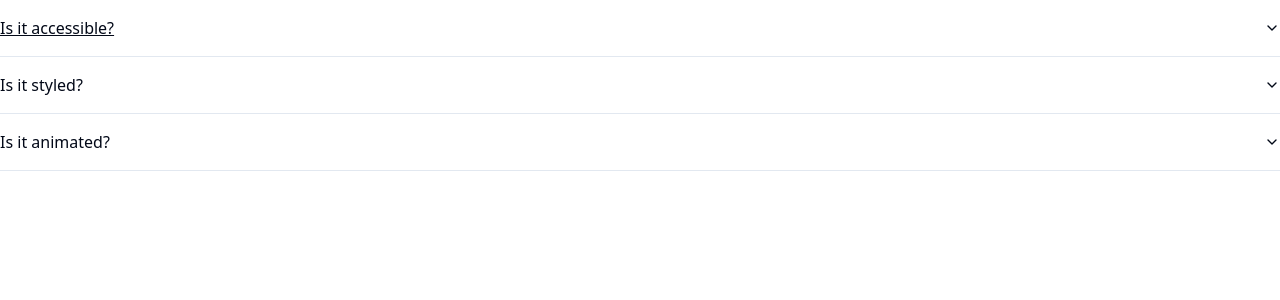
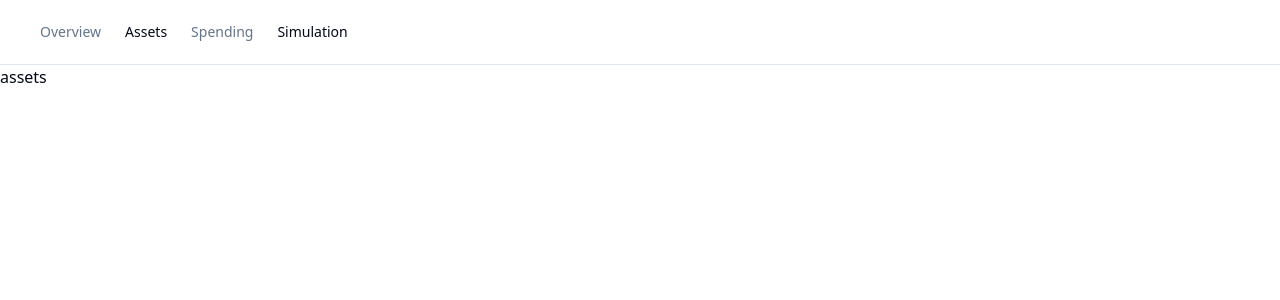
Before and after one commit to honuuk/account-book-react, a React app: page /assets in a window 1280 px wide. Shown: the top 300 px of the page. Built offline with nearby package versions, Linux system fonts and the light colour scheme.

Commit message:
add MainNav component

```diff
--- a/src/App.tsx
+++ b/src/App.tsx
@@ -1,37 +1,32 @@
 import React from "react";
 import { BrowserRouter, Route, Routes } from "react-router-dom";
-import {
-  Accordion,
-  AccordionContent,
-  AccordionItem,
-  AccordionTrigger,
-} from "./components/ui/accordion";
+
+import MainNav from "./components/layout/MainNav";
+
+import Overview from "./pages/Overview";
+import Assets from "./pages/Assets";
+import Spending from "./pages/Spending";
+import Simulation from "./pages/Simulation";
 
 interface Props {}
 
 const App: React.FC<Props> = () => {
   return (
-    <Accordion type="single" collapsible className="w-full">
-      <AccordionItem value="item-1">
-        <AccordionTrigger>Is it accessible?</AccordionTrigger>
-        <AccordionContent>
-          Yes. It adheres to the WAI-ARIA design pattern.
-        </AccordionContent>
-      </AccordionItem>
-      <AccordionItem value="item-2">
-        <AccordionTrigger>Is it styled?</AccordionTrigger>
-        <AccordionContent>
-          Yes. It comes with default styles that matches the other
-          components&apos; aesthetic.
-        </AccordionContent>
-      </AccordionItem>
-      <AccordionItem value="item-3">
-        <AccordionTrigger>Is it animated?</AccordionTrigger>
-        <AccordionContent>
-          Yes. It's animated by default, but you can disable it if you prefer.
-        </AccordionContent>
-      </AccordionItem>
-    </Accordion>
+    <BrowserRouter>
+      <div className="hidden flex-col md:flex">
+        <div className="border-b">
+          <div className="flex h-16 items-center px-4">
+            <MainNav className="mx-6" />
+          </div>
+        </div>
+      </div>
+      <Routes>
+        <Route path="/" element={<Overview />} />
+        <Route path="/assets" element={<Assets />} />
+        <Route path="/spending" element={<Spending />} />
+        <Route path="/simulation" element={<Simulation />} />
+      </Routes>
+    </BrowserRouter>
   );
 };
 
--- /dev/null
+++ b/src/components/layout/MainNav.tsx
@@ -0,0 +1,57 @@
+import { Link, useLocation } from "react-router-dom";
+import { cn } from "~/utils/shadcn";
+
+export default function MainNav({
+  className,
+  ...props
+}: React.HTMLAttributes<HTMLElement>) {
+  const location = useLocation();
+
+  const selected = (path: string) => {
+    return location.pathname === path ? "" : "text-muted-foreground";
+  };
+
+  return (
+    <nav
+      className={cn("flex items-center space-x-4 lg:space-x-6", className)}
+      {...props}
+    >
+      <Link
+        to="/"
+        className={cn(
+          "text-sm font-medium transition-colors hover:text-primary",
+          selected("/")
+        )}
+      >
+        Overview
+      </Link>
+      <Link
+        to="/assets"
+        className={cn(
+          "text-sm font-medium transition-colors hover:text-primary",
+          selected("/assets")
+        )}
+      >
+        Assets
+      </Link>
+      <Link
+        to="/spending"
+        className={cn(
+          "text-sm font-medium transition-colors hover:text-primary",
+          selected("/spending")
+        )}
+      >
+        Spending
+      </Link>
+      <Link
+        to="/simulation"
+        className={cn(
+          "text-sm font-medium transition-colors hover:text-primary",
+          selected("/assets")
+        )}
+      >
+        Simulation
+      </Link>
+    </nav>
+  );
+}
--- a/src/components/ui/accordion.tsx
+++ /dev/null
@@ -1,56 +0,0 @@
-import * as React from "react";
-import * as AccordionPrimitive from "@radix-ui/react-accordion";
-import { ChevronDown } from "lucide-react";
-
-import { cn } from "~/utils";
-
-const Accordion = AccordionPrimitive.Root;
-
-const AccordionItem = React.forwardRef<
-  React.ElementRef<typeof AccordionPrimitive.Item>,
-  React.ComponentPropsWithoutRef<typeof AccordionPrimitive.Item>
->(({ className, ...props }, ref) => (
-  <AccordionPrimitive.Item
-    ref={ref}
-    className={cn("border-b", className)}
-    {...props}
-  />
-));
-AccordionItem.displayName = "AccordionItem";
-
-const AccordionTrigger = React.forwardRef<
-  React.ElementRef<typeof AccordionPrimitive.Trigger>,
-  React.ComponentPropsWithoutRef<typeof AccordionPrimitive.Trigger>
->(({ className, children, ...props }, ref) => (
-  <AccordionPrimitive.Header className="flex">
-    <AccordionPrimitive.Trigger
-      ref={ref}
-      className={cn(
-        "flex flex-1 items-center justify-between py-4 font-medium transition-all hover:underline [&[data-state=open]>svg]:rotate-180",
-        className
-      )}
-      {...props}
-    >
-      {children}
-      <ChevronDown className="h-4 w-4 shrink-0 transition-transform duration-200" />
-    </AccordionPrimitive.Trigger>
-  </AccordionPrimitive.Header>
-));
-AccordionTrigger.displayName = AccordionPrimitive.Trigger.displayName;
-
-const AccordionContent = React.forwardRef<
-  React.ElementRef<typeof AccordionPrimitive.Content>,
-  React.ComponentPropsWithoutRef<typeof AccordionPrimitive.Content>
->(({ className, children, ...props }, ref) => (
-  <AccordionPrimitive.Content
-    ref={ref}
-    className="overflow-hidden text-sm transition-all data-[state=closed]:animate-accordion-up data-[state=open]:animate-accordion-down"
-    {...props}
-  >
-    <div className={cn("pb-4 pt-0", className)}>{children}</div>
-  </AccordionPrimitive.Content>
-));
-
-AccordionContent.displayName = AccordionPrimitive.Content.displayName;
-
-export { Accordion, AccordionItem, AccordionTrigger, AccordionContent };
--- /dev/null
+++ b/src/pages/Assets.tsx
@@ -0,0 +1,7 @@
+interface Props {}
+
+const Assets: React.FC<Props> = () => {
+  return <div>assets</div>;
+};
+
+export default Assets;
--- /dev/null
+++ b/src/pages/Overview.tsx
@@ -0,0 +1,7 @@
+interface Props {}
+
+const Overview: React.FC<Props> = () => {
+  return <div>overview</div>;
+};
+
+export default Overview;
--- /dev/null
+++ b/src/pages/Simulation.tsx
@@ -0,0 +1,7 @@
+interface Props {}
+
+const Simulation: React.FC<Props> = () => {
+  return <div>simulation</div>;
+};
+
+export default Simulation;
--- /dev/null
+++ b/src/pages/Spending.tsx
@@ -0,0 +1,7 @@
+interface Props {}
+
+const Spending: React.FC<Props> = () => {
+  return <div>spending</div>;
+};
+
+export default Spending;
--- a/src/utils.ts
+++ /dev/null
@@ -1,6 +0,0 @@
-import { type ClassValue, clsx } from "clsx";
-import { twMerge } from "tailwind-merge";
-
-export function cn(...inputs: ClassValue[]) {
-  return twMerge(clsx(inputs));
-}
```
